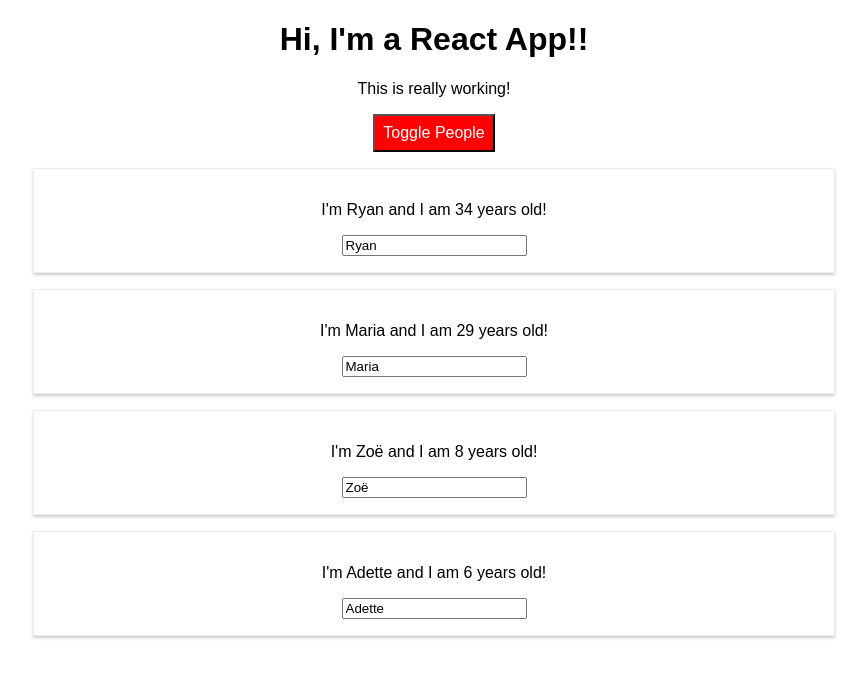
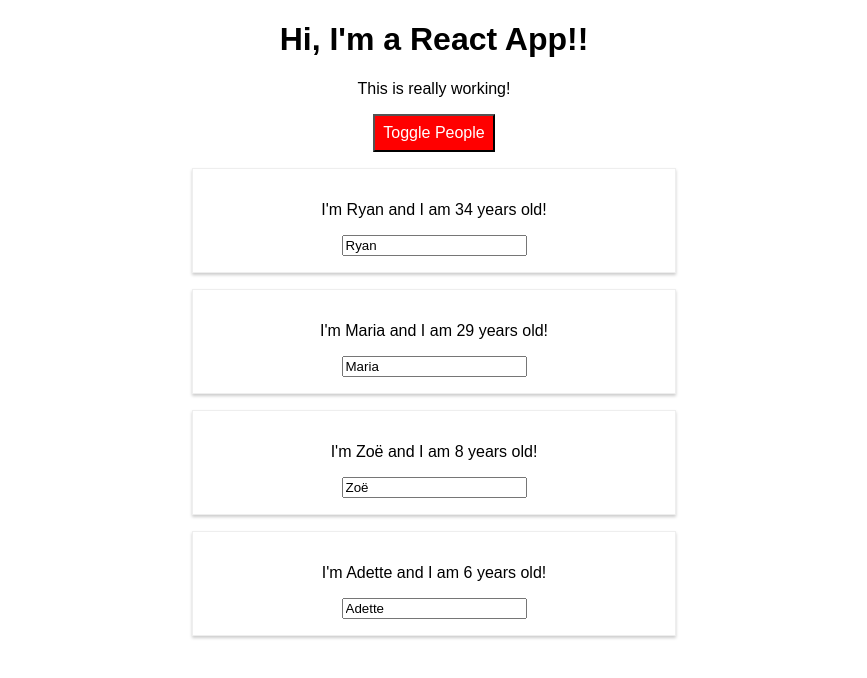
Before and after one commit to rwparrish/react-complete-guide, a React app: page / in a window 1280 px wide. Both pictures are taken after a click on the button "Toggle People". Shown: the top 678 px of the page, without its empty margins (206-1073 px from the left). Built offline with nearby package versions, Linux system fonts and the light colour scheme.

Commit message:
add css module to person component

```diff
--- a/src/Person/Person.css
+++ b/src/Person/Person.css
@@ -1,4 +1,4 @@
-/* .Person {
+.Person {
     width: 60%;
     margin: 16px auto;
     border: 1px solid #eee;
@@ -11,4 +11,4 @@
     .Person {
         width: 450px;
     }
-} */
+}
--- a/src/Person/Person.js
+++ b/src/Person/Person.js
@@ -1,31 +1,31 @@
 import React from "react";
-import styled from "styled-components";
+import classes from "./Person.css"
+// import styled from "styled-components";
 
 
 // 'props' is an object with all the properties of this component
 // when useing class-based components in React it's 'this.props.value'
 // 'props.childern' inlcudes any elements bewteen opening and closing tag of the component
-const StyledDiv = styled.div`
-    width: 60%;
-    margin: 16px auto;
-    border: 1px solid #eee;
-    box-shadow: 0 2px 3px #ccc;
-    padding: 16px;
-    text-align: center;
+// const StyledDiv = styled.div`
+//     width: 60%;
+//     margin: 16px auto;
+//     border: 1px solid #eee;
+//     box-shadow: 0 2px 3px #ccc;
+//     padding: 16px;
+//     text-align: center;
 
-    '@media (min-width: 55px)': {
-        width: 450px;
-    }
-`;
+//     '@media (min-width: 55px)': {
+//         width: 450px;
+//     }
+// `;
 
 const person = ( props ) => {
     return (
-        // <div className='Person' style={style}>
-        <StyledDiv>
+        <div className={classes.Person}>
             <p onClick={props.click}>I'm {props.name} and I am {props.age} years old!</p>
             <p>{props.children}</p>
             <input type="text" onChange={props.nameChange} value={props.name}/>
-        </StyledDiv>
+        </div>
     )
 };
 
```
